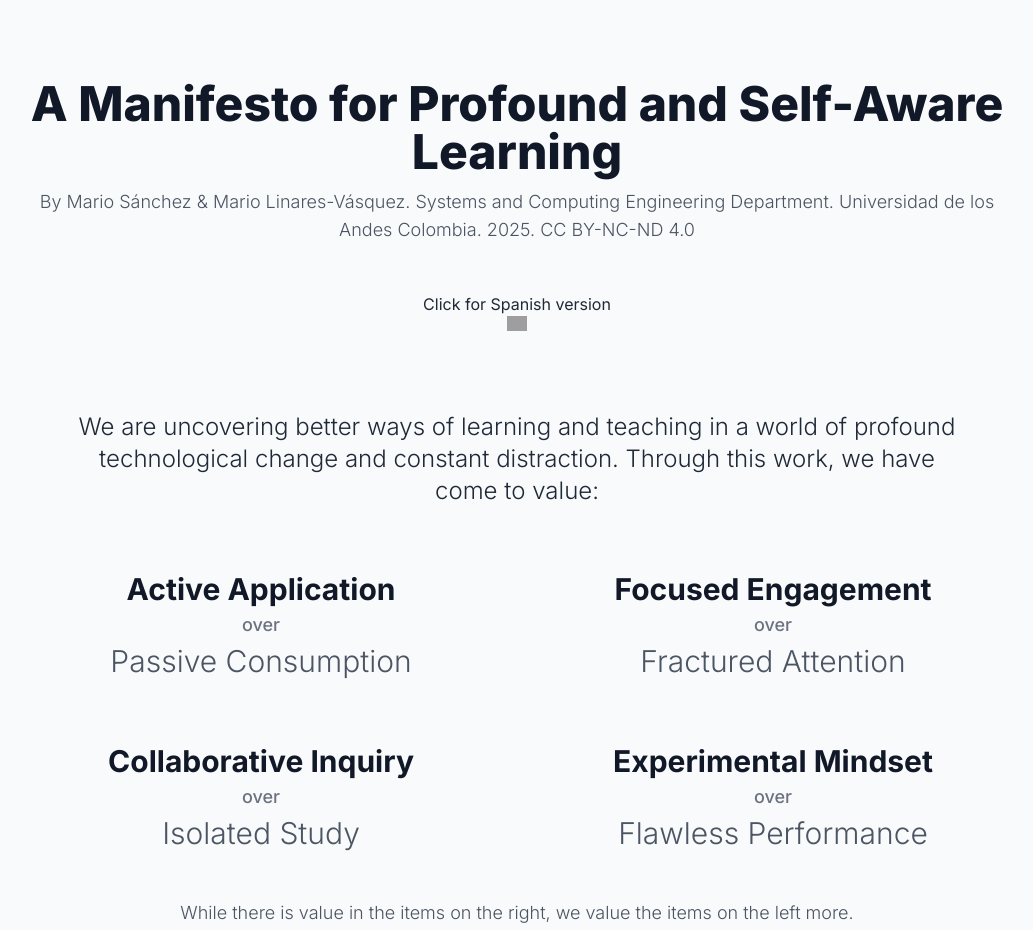
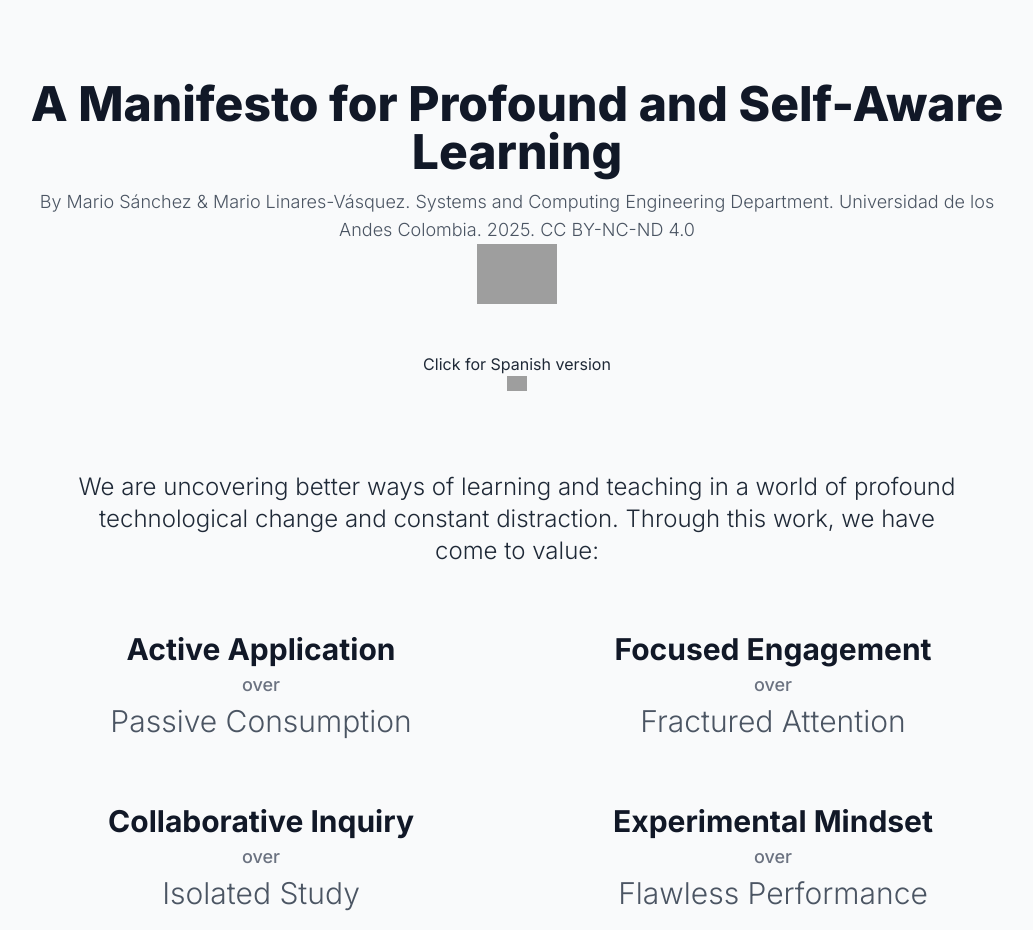
Before and after one commit to TheSoftwareDesignLab/mpsl, a plain HTML site: page index.html in a window 1280 px wide. Shown: the top 930 px of the page, without its empty margins (123-1156 px from the left). Drawn offline with nearby package versions, Linux system fonts and the light colour scheme; grey boxes are pictures that could not be loaded.

Commit message:
Creative commons license logo

```diff
--- a/index.html
+++ b/index.html
@@ -57,6 +57,9 @@
                 <p class="text-md sm:text-lg font-light text-gray-600">
                     By Mario Sánchez & Mario Linares-Vásquez. Systems and Computing Engineering Department. Universidad de los Andes Colombia.  2025. <a href="https://creativecommons.org/licenses/by-nc-nd/4.0/">CC BY-NC-ND 4.0</a>
 
+                    <center>
+                        <img src="https://mirrors.creativecommons.org/presskit/buttons/88x31/png/by-nc-nd.png" width="80">
+                    </center>
                 </p>
 <br>
 <br>
```
